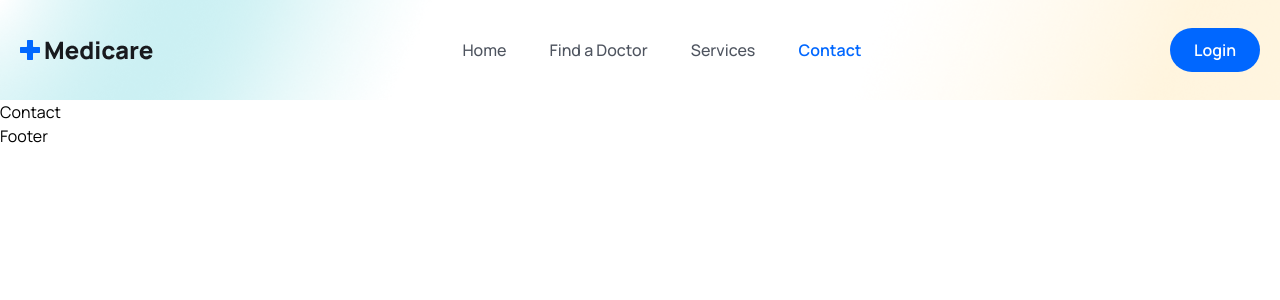
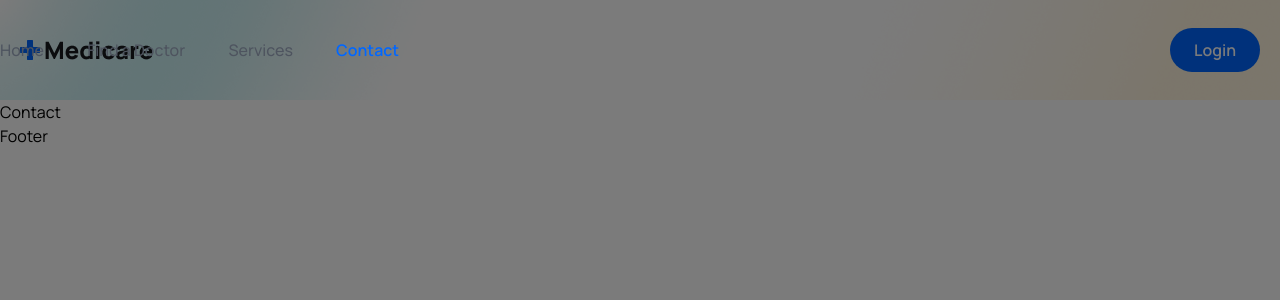
Before and after one commit to AayushAryan007/docAppoint, a React (Vite) app in the folder client/: page /contact in a window 1280 px wide. Shown: the top 300 px of the page. Built offline with nearby package versions, Linux system fonts and the light colour scheme; the HTML template or start-up script is replaced by a standard one.

Commit message:
header somethings 3

```diff
--- a/client/src/App.css
+++ b/client/src/App.css
@@ -21,4 +21,14 @@ body {
   box-shadow: 3px 3px -8px 3px #ddd;
 }
 
-@media ony screen;
+@media only screen and (min-width: 992px) {
+  .navigation {
+    width: 100%;
+    height: 100%;
+    position: fixed;
+    top: 0;
+    left: 0;
+    z-index: 100;
+    background: #00000084;
+  }
+}
```
